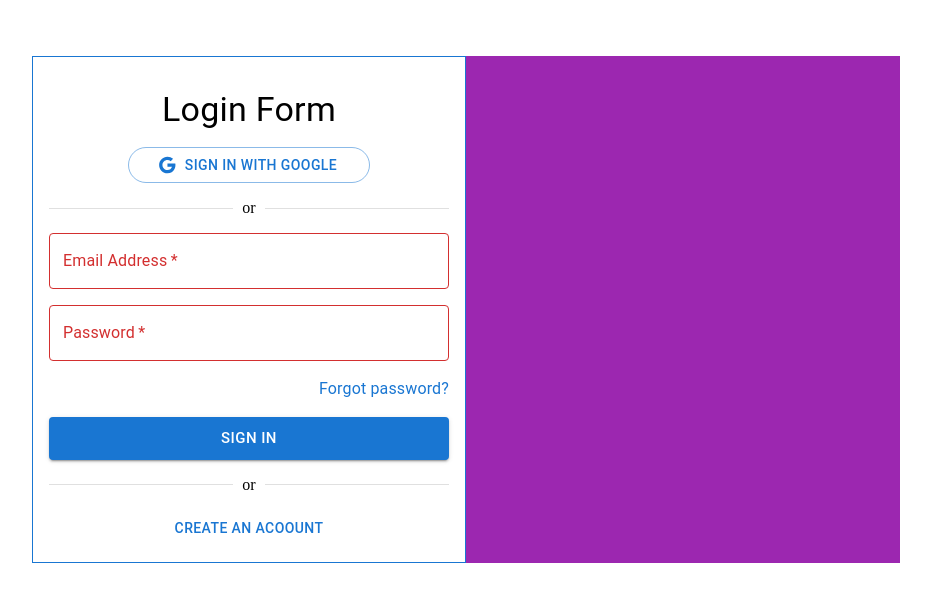
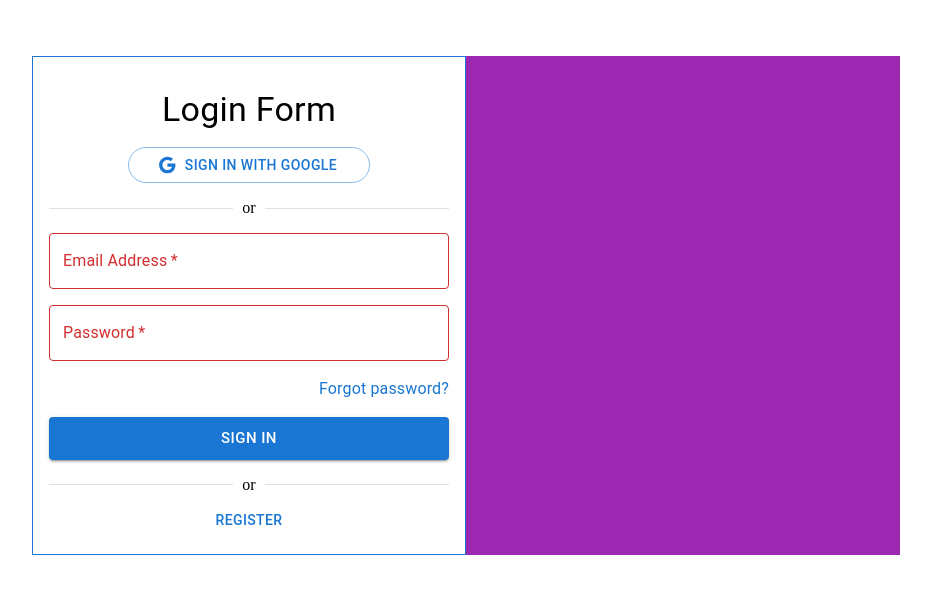
Before and after one commit to benny779/MediFix, a React (Create React App) app in the folder client/: page / in a window 1280 px wide. Shown: the top 602 px of the page, without its empty margins (174-1105 px from the left). Built offline with nearby package versions, Linux system fonts and the light colour scheme.

Commit message:
client: add login layout

```diff
--- /dev/null
+++ b/client/src/pages/AuthLayout.js
@@ -0,0 +1,36 @@
+import { Button, Grid, Stack, Typography } from '@mui/material';
+import { purple } from '@mui/material/colors';
+import React from 'react';
+
+const AuthLayout = ({ children, header, bottomButton }) => {
+  return (
+    <Grid container justifyContent="center">
+      <Grid container maxWidth="md" my={4} sx={{ p: 2 }}>
+        <Grid
+          container
+          item
+          xs={12}
+          sm={7}
+          md={6}
+          sx={{ p: 2, border: 1, borderColor: 'primary.main' }}
+          direction="column"
+          alignItems="center"
+          justifyContent="center"
+        >
+          <Typography marginY={2} variant="h4" textAlign="center">
+            {header}
+          </Typography>
+          {children}
+          <Stack>
+            <Button href={bottomButton?.target || '#'} style={{ Text }} sx={{ paddingX: 3, marginTop: 1 }}>
+              {bottomButton?.text || 'Buttom Button'}
+            </Button>
+          </Stack>
+        </Grid>
+        <Grid item sm={5} md={6} sx={{ bgcolor: purple[500] }}></Grid>
+      </Grid>
+    </Grid>
+  );
+};
+
+export default AuthLayout;
--- a/client/src/pages/Login.js
+++ b/client/src/pages/Login.js
@@ -1,8 +1,8 @@
 import React, { useState } from 'react';
-import { Button, Grid, Typography, Stack, TextField, Divider, Link } from '@mui/material';
+import { Button, Grid, Stack, TextField, Divider, Link } from '@mui/material';
 import GoogleIcon from '@mui/icons-material/Google';
-import { purple } from '@mui/material/colors';
 import { isValidEmail, isValidPassword } from '../helpers/validation';
+import AuthLayout from './AuthLayout';
 
 const Login = () => {
   const [email, setEmail] = useState('');
@@ -16,22 +16,7 @@ const Login = () => {
   };
 
   return (
-    <Grid container justifyContent="center">
-      <Grid container maxWidth="md" my={4} sx={{ p: 2 }}>
-        <Grid
-          container
-          item
-          xs={12}
-          sm={7}
-          md={6}
-          sx={{ p: 2, border: 1, borderColor: 'primary.main' }}
-          direction="column"
-          alignItems="center"
-          justifyContent="center"
-        >
-          <Typography marginY={2} variant="h4" textAlign="center">
-            Login Form
-          </Typography>
+    <AuthLayout header="Login Form" bottomButton={{ text: 'Register', target: '#' }}>
       <Button variant="outlined" sx={{ borderRadius: 8, paddingX: 4 }} startIcon={<GoogleIcon />}>
         sign in with google
       </Button>
@@ -68,15 +53,8 @@ const Login = () => {
           </Stack>
         </form>
         <Divider>or</Divider>
-
-            <Stack>
-              <Button style={{ Text }}>Create an acoount</Button>
       </Stack>
-          </Stack>
-        </Grid>
-        <Grid item sm={5} md={6} sx={{ bgcolor: purple[500] }}></Grid>
-      </Grid>
-    </Grid>
+    </AuthLayout>
   );
 };
 
```
Lines whose indentation alone changed are shown as unchanged.
